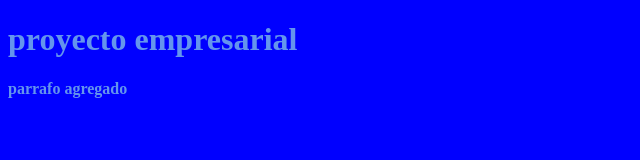
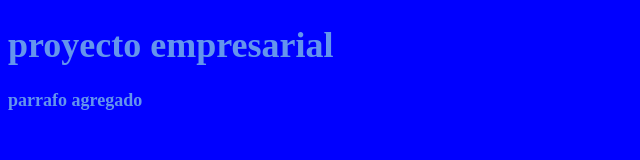
Before and after one commit to estefaniaeleicegui/CursoGit, a plain HTML site: page index.html in a window 1280 px wide. Shown: the whole page, without its empty margins (0-640 px from the left). Drawn offline with Linux system fonts and the light colour scheme.

Commit message:
corregir error tipeo sized a size

```diff
--- a/css/style.css
+++ b/css/style.css
@@ -2,5 +2,5 @@ body{
     background-color: blue;
     font-weight: bold;
     color: cornflowerblue;
-    font-sized:18px;
+    font-size:18px;
 }
```
